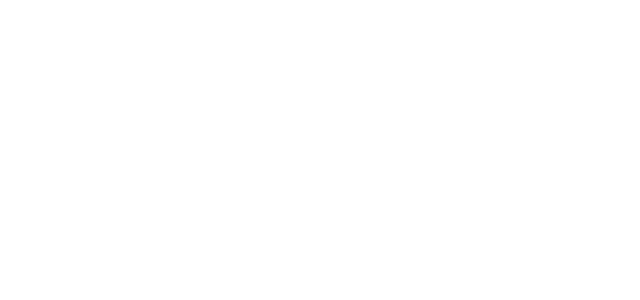
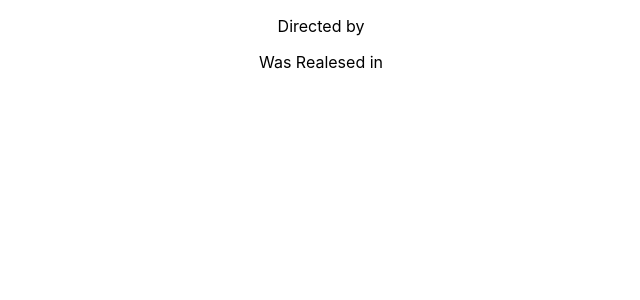
Before and after one commit to Cliffmax85/movie-list-maker, a React (Create React App) app: page / in a window 1280 px wide. Shown: the top 300 px of the page, without its empty margins (319-959 px from the left). Built offline with nearby package versions, Linux system fonts and the light colour scheme.

Commit message:
fixed formatting and added some appjs

```diff
--- a/src/App.js
+++ b/src/App.js
@@ -19,11 +19,26 @@ function App() {
   function submitMovie(e) {
     e.preventDefault();
     const movie = {
+      title: movieFormTitle,
+      color: movieFormColor,
+      director: movieFormDirector,
+      year: movieFormYear
+    };
+    setAllMovies([...allMovies, movie]);
 
-    }
+    setMovieFormTitle('');
+    setMovieFormColor('');
+    setMovieFormDirector('');
+    setMovieFormYear('');
   }
   return (
     <div className="App">
+      <Movie movie={{
+        color: movieFormColor,
+        director: movieFormDirector,
+        year: movieFormYear,
+        title: movieFormTitle,
+      }}/>
 
     </div>
   );
--- a/src/Movie.js
+++ b/src/Movie.js
@@ -1,8 +1,8 @@
 import React from 'react';
 
 export default function Movie({
+  handleDeleteMovie,
   title,
-    handleDeleteMovie,
   color,
   director,
   year
@@ -10,9 +10,9 @@ export default function Movie({
 }) {
   return <div className='movie' style={{ background: color }}
     onClick={() => handleDeleteMovie && handleDeleteMovie(title)}>
-      <h1>{title}</h1>
     <p>Directed by {director}</p>
     <p>Was Realesed in {year}</p>
+    <h1>{title}</h1>
 
 
   </div>;
```
Also changed, not shown: 1 other file (tests, documents, lock files or other folders). Lines whose indentation alone changed are shown as unchanged.
